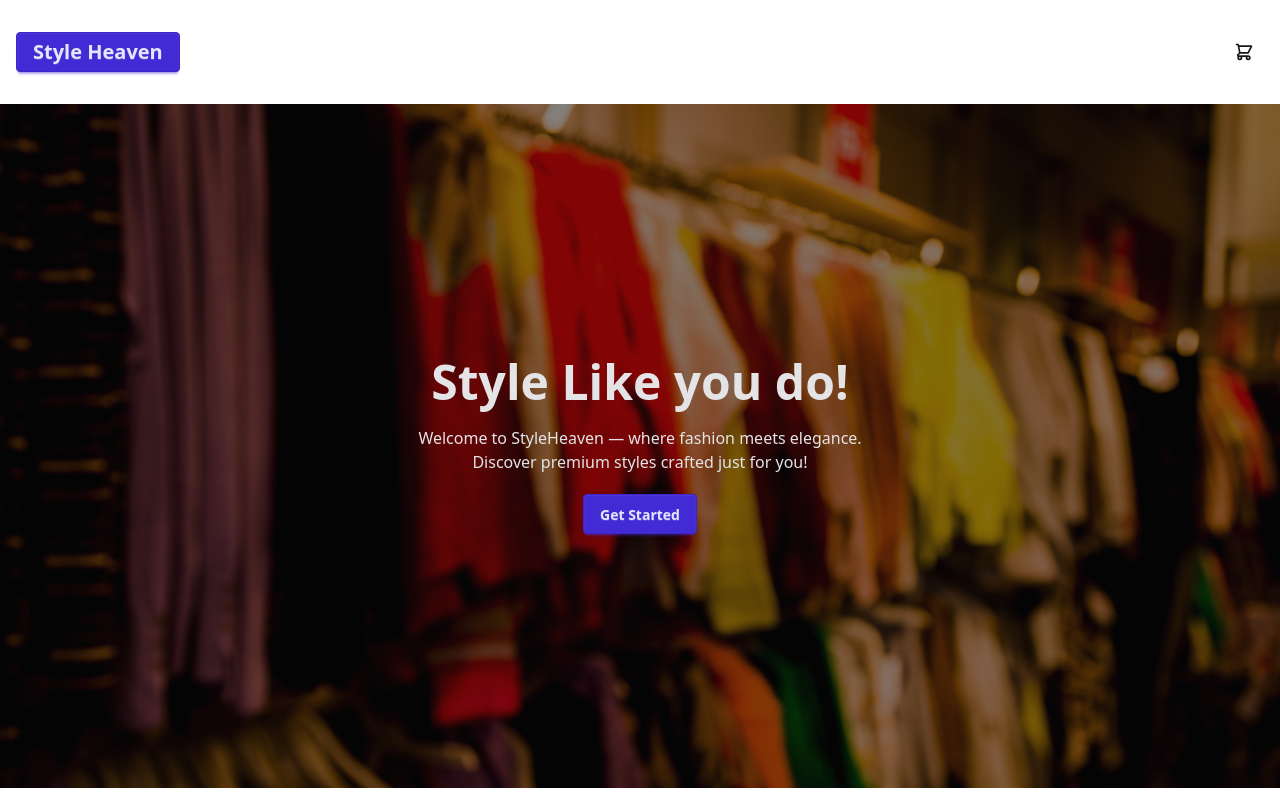
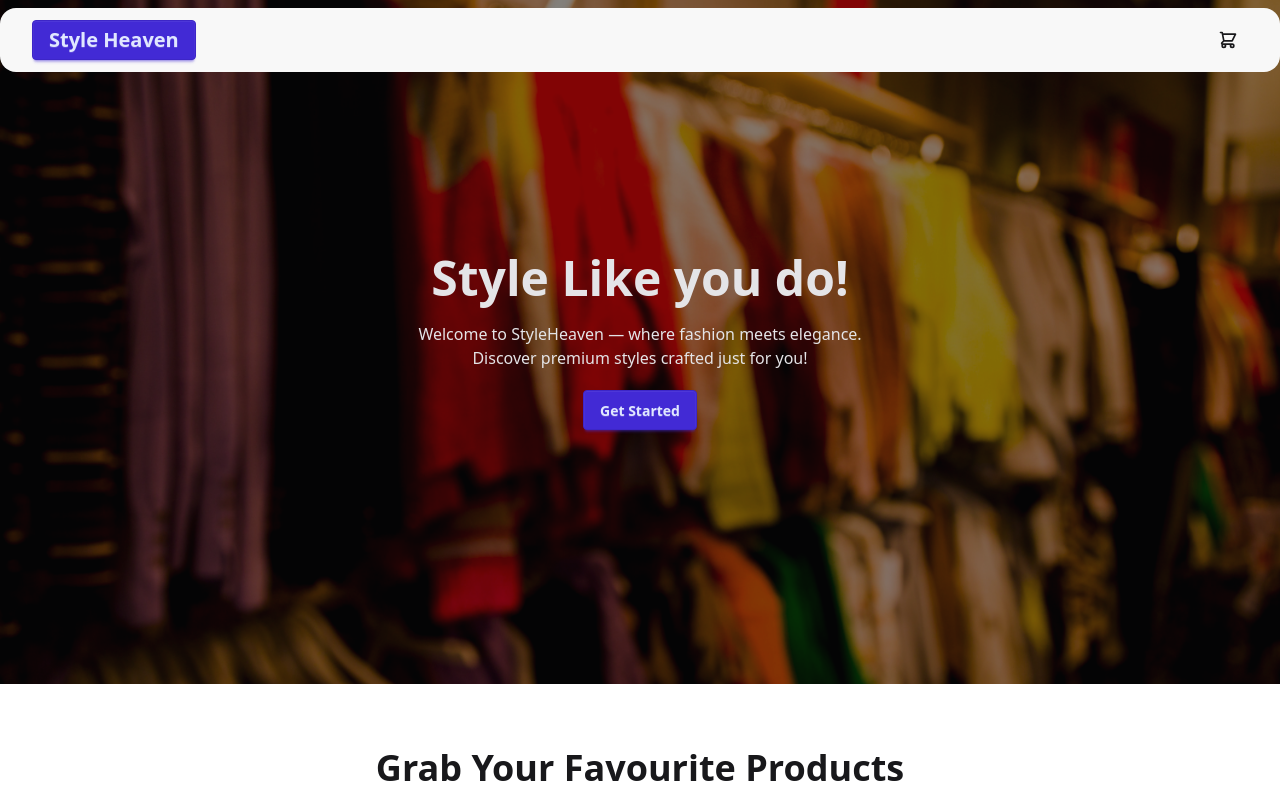
Before and after one commit to abu-abdullah22/styleheaven, a React (Vite) app: page / in a window 1280 px wide. Shown: the top 800 px of the page. Built offline with nearby package versions, Linux system fonts and the light colour scheme; no server answers.

Commit message:
done some fixing

```diff
--- a/src/Pages/Details.jsx
+++ b/src/Pages/Details.jsx
@@ -16,7 +16,7 @@ const Details = () => {
     return (
         <div  >
             <Navbar />
-            <div className="hero bg-center min-h-[calc(100vh-116px)]
+            <div className="hero bg-center min-h-[calc(100vh-52px)]
     " style={{
                 backgroundImage: `url(${banner})`,
               }}>
--- a/src/components/Navbar.jsx
+++ b/src/components/Navbar.jsx
@@ -2,7 +2,7 @@ import { Link } from "react-router-dom";
 
 const Navbar = () => {
     return (
-        <div className="navbar bg-transparent container mx-auto mt-4 p-4 mb-4 rounded-2xl sticky">
+        <div className="navbar rounded-2xl bg-base-200 px-8 mt-2 z-50 fixed">
             <div className="flex-1">
                 <Link to={'/'} className="btn btn-primary text-xl">Style Heaven</Link>
             </div>
```
